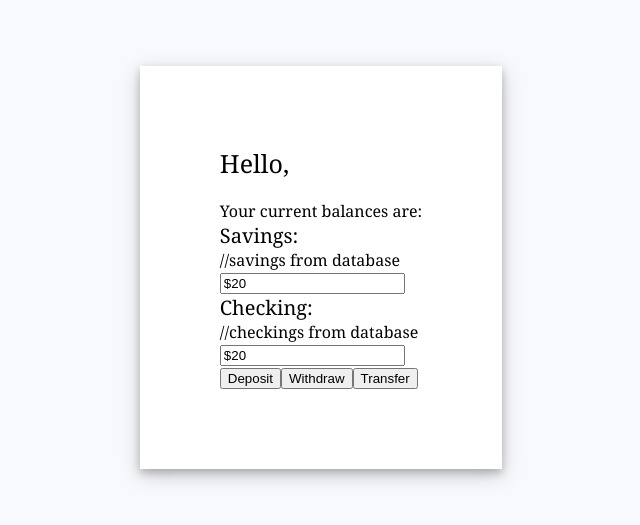
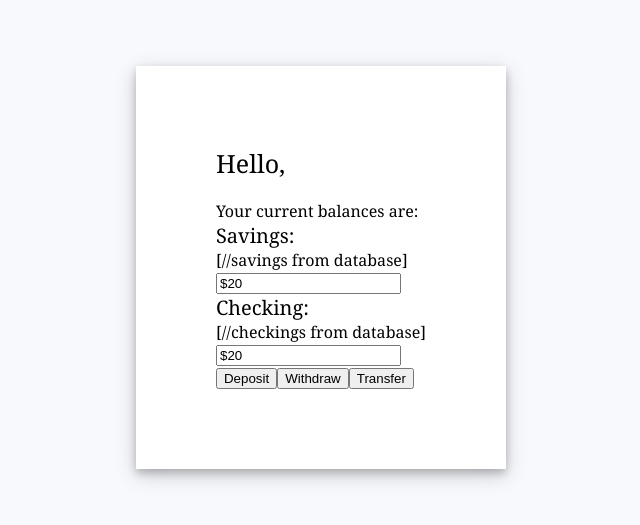
Before and after one commit to dcdemps/468project, a React (Create React App) app in the folder webui/: page /Account in a window 1280 px wide. Shown: the part 141-666 px from the top of the page, without its empty margins (319-959 px from the left). Built offline with nearby package versions, Linux system fonts and the light colour scheme.

Commit message:
added braces around comments in html becuase vscode was yelling at me

```diff
--- a/webui/src/AccountSummary/Account.jsx
+++ b/webui/src/AccountSummary/Account.jsx
@@ -17,7 +17,7 @@ const Account = () =>{
 
 
           <div className = "acc-title"> Savings: </div>
-          //savings from database
+          [//savings from database]
           <div className = "saving-balance">
             <input readOnly value={"$20"} />
           </div>
@@ -25,7 +25,7 @@ const Account = () =>{
 
 
           <div className = "acc-title">Checking: </div>
-            //checkings from database
+            [//checkings from database]
             <div className = "checking-balance">
             <input readOnly value={"$20"} />
           </div>
```
